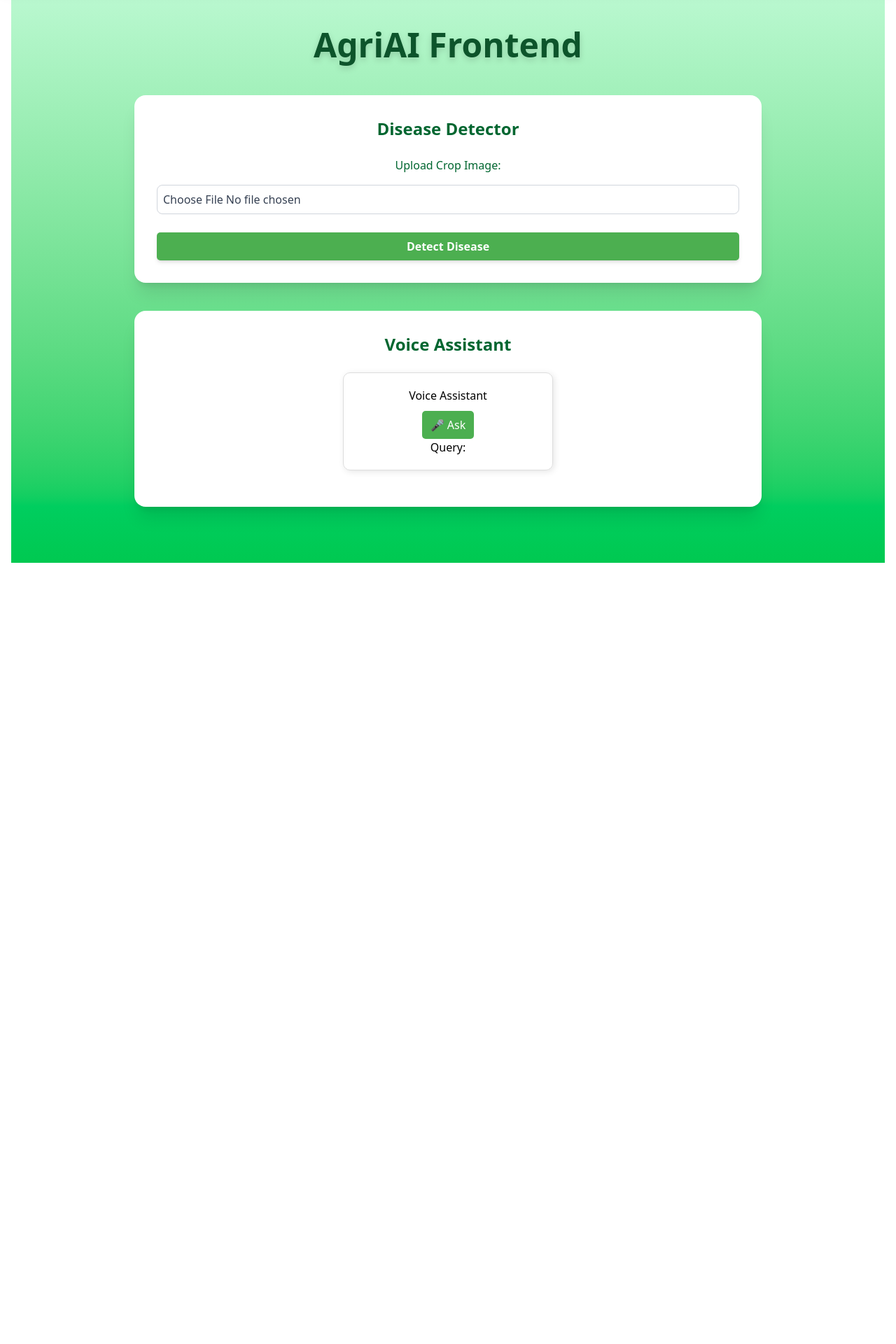
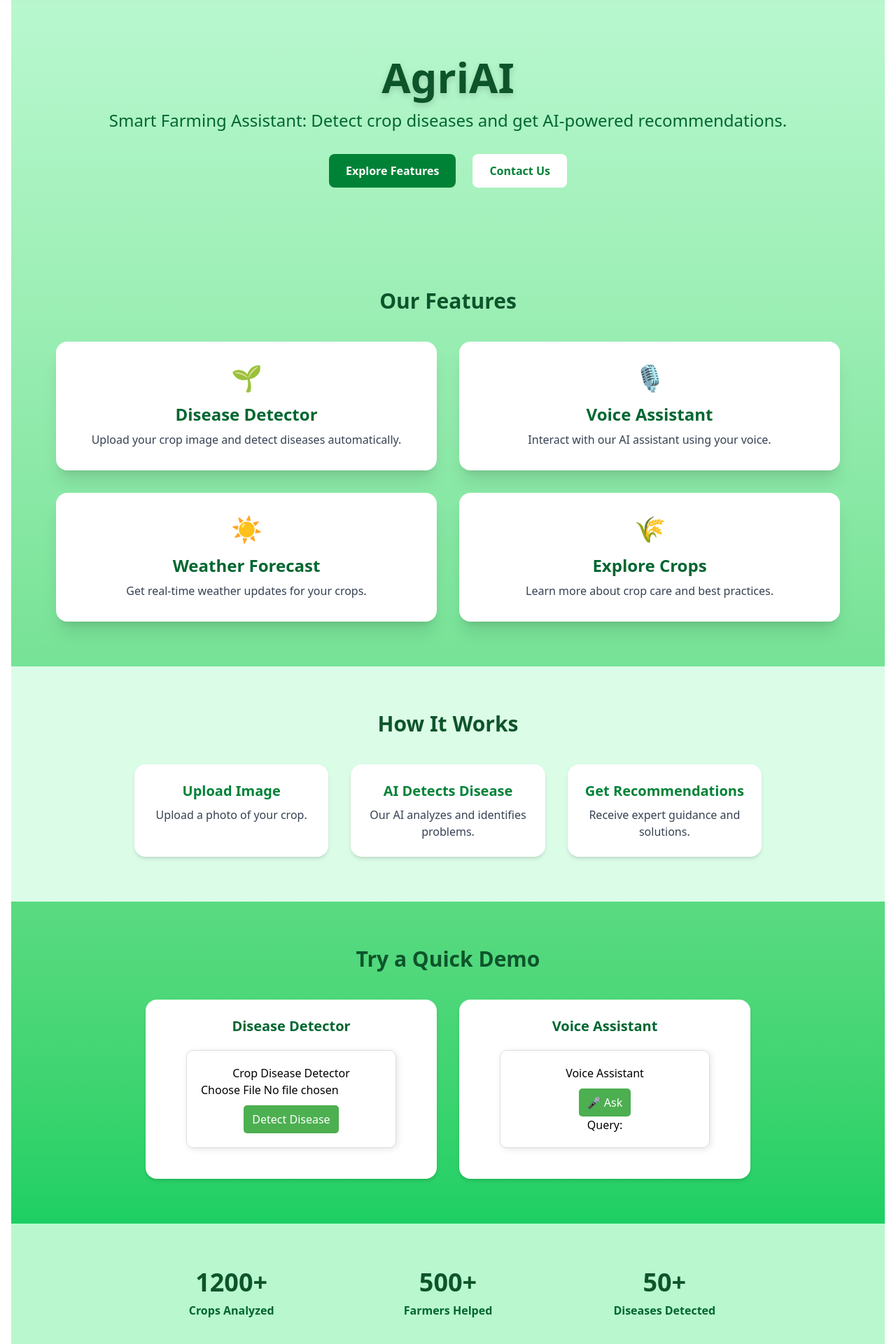
Before and after one commit to Binay0018/AgriAIFrontend, a React (Vite) app: page / in a window 1280 px wide. Shown: the part 80-2000 px from the top of the page at 70% size. Before the commit the page ends 900 px from the top, so only its background shows below. Built offline with nearby package versions, Linux system fonts and the light colour scheme.

Commit message:
Your descriptive message

```diff
--- a/src/pages/Home.jsx
+++ b/src/pages/Home.jsx
@@ -1,40 +1,136 @@
+import { Link } from "react-router-dom";
+import DiseaseDetector from "../components/DiseaseDetector";
 import VoiceAssistant from "../components/VoiceAssistant";
 
-function DiseaseDetector() {
+function Home() {
+  const features = [
+    {
+      title: "Disease Detector",
+      description: "Upload your crop image and detect diseases automatically.",
+      route: "/features/disease-detector",
+      icon: "🌱",
+    },
+    {
+      title: "Voice Assistant",
+      description: "Interact with our AI assistant using your voice.",
+      route: "/features/voice-assistant",
+      icon: "🎙️",
+    },
+    {
+      title: "Weather Forecast",
+      description: "Get real-time weather updates for your crops.",
+      route: "/Weather",
+      icon: "☀️",
+    },
+    {
+      title: "Explore Crops",
+      description: "Learn more about crop care and best practices.",
+      route: "/explore",
+      icon: "🌾",
+    },
+  ];
+
+  const steps = [
+    { step: "Upload Image", desc: "Upload a photo of your crop." },
+    { step: "AI Detects Disease", desc: "Our AI analyzes and identifies problems." },
+    { step: "Get Recommendations", desc: "Receive expert guidance and solutions." },
+  ];
+
+  const stats = [
+    { label: "Crops Analyzed", value: "1200+" },
+    { label: "Farmers Helped", value: "500+" },
+    { label: "Diseases Detected", value: "50+" },
+  ];
+
   return (
-    <div className="flex flex-col gap-4">
-      <label className="text-green-800 font-medium">Upload Crop Image:</label>
-      <input
-        type="file"
-        className="block w-full text-gray-700 bg-white border border-gray-300 rounded-lg cursor-pointer focus:outline-none focus:ring-2 focus:ring-green-400 focus:border-green-500 p-2"
-      />
-      <button className="bg-green-700 text-white font-semibold px-6 py-2 rounded-lg shadow-md hover:bg-green-800 hover:shadow-lg transition-all duration-200 mt-2">
-        Detect Disease
-      </button>
-    </div>
-  );
-}
+    <div className="min-h-screen bg-gradient-to-b from-green-200 to-green-500 font-sans">
+      {/* Hero Section */}
+      <section className="text-center py-20 px-4">
+        <h1 className="text-5xl md:text-6xl font-bold text-green-900 drop-shadow-lg mb-4">
+          AgriAI
+        </h1>
+        <p className="text-xl md:text-2xl text-green-800 mb-8">
+          Smart Farming Assistant: Detect crop diseases and get AI-powered recommendations.
+        </p>
+        <div className="flex justify-center gap-6">
+          <Link
+            to="/features"
+            className="bg-green-700 text-white px-6 py-3 rounded-lg font-semibold hover:bg-green-800 transition"
+          >
+            Explore Features
+          </Link>
+          <Link
+            to="/contact"
+            className="bg-white text-green-700 px-6 py-3 rounded-lg font-semibold hover:bg-green-100 transition"
+          >
+            Contact Us
+          </Link>
+        </div>
+      </section>
 
-function Home() {
-  return (
-    <div className="min-h-screen flex flex-col items-center bg-gradient-to-b from-green-200 to-green-500 font-sans p-10">
+      {/* Features Overview */}
+      <section className="max-w-6xl mx-auto py-16 px-4">
+        <h2 className="text-3xl font-bold text-green-900 mb-10 text-center">Our Features</h2>
+        <div className="grid grid-cols-1 md:grid-cols-2 gap-8">
+          {features.map((feature) => (
+            <Link key={feature.title} to={feature.route}>
+              <div className="bg-white rounded-2xl p-8 shadow-xl hover:shadow-2xl transition-all duration-300 cursor-pointer">
+                <div className="text-4xl mb-4">{feature.icon}</div>
+                <h3 className="text-2xl font-semibold mb-2 text-green-800">{feature.title}</h3>
+                <p className="text-gray-700">{feature.description}</p>
+              </div>
+            </Link>
+          ))}
+        </div>
+      </section>
 
-      <h1 className="text-5xl font-bold text-green-900 mb-12 drop-shadow-lg">
-        AgriAI Frontend
-      </h1>
+      {/* How It Works */}
+      <section className="bg-green-100 py-16 px-4">
+        <h2 className="text-3xl font-bold text-green-900 mb-10 text-center">How It Works</h2>
+        <div className="max-w-4xl mx-auto grid grid-cols-1 md:grid-cols-3 gap-8">
+          {steps.map((item, index) => (
+            <div
+              key={index}
+              className="bg-white rounded-2xl p-6 shadow-md text-center hover:shadow-lg transition"
+            >
+              <h3 className="text-xl font-semibold mb-2 text-green-700">{item.step}</h3>
+              <p className="text-gray-700">{item.desc}</p>
+            </div>
+          ))}
+        </div>
+      </section>
 
-      {/* Disease Detector Section */}
-      <div className="w-full max-w-4xl mb-10 bg-white rounded-2xl p-8 shadow-xl hover:shadow-2xl transition-all duration-300">
-        <h2 className="text-2xl font-semibold text-green-800 mb-6">Disease Detector</h2>
-        <DiseaseDetector />
-      </div>
+      {/* Quick Demo / Preview */}
+      <section className="py-16 px-4 max-w-4xl mx-auto">
+        <h2 className="text-3xl font-bold text-green-900 mb-10 text-center">Try a Quick Demo</h2>
+        <div className="grid grid-cols-1 md:grid-cols-2 gap-8">
+          <div className="bg-white p-6 rounded-2xl shadow-md hover:shadow-lg transition">
+            <h3 className="text-xl font-semibold mb-4 text-green-800">Disease Detector</h3>
+            <DiseaseDetector />
+          </div>
+          <div className="bg-white p-6 rounded-2xl shadow-md hover:shadow-lg transition">
+            <h3 className="text-xl font-semibold mb-4 text-green-800">Voice Assistant</h3>
+            <VoiceAssistant />
+          </div>
+        </div>
+      </section>
 
-      {/* Voice Assistant Section */}
-      <div className="w-full max-w-4xl mb-10 bg-white rounded-2xl p-8 shadow-xl hover:shadow-2xl transition-all duration-300">
-        <h2 className="text-2xl font-semibold text-green-800 mb-6">Voice Assistant</h2>
-        <VoiceAssistant />
-      </div>
+      {/* Stats Section */}
+      <section className="bg-green-200 py-16 px-4">
+        <div className="max-w-4xl mx-auto grid grid-cols-1 md:grid-cols-3 gap-8 text-center">
+          {stats.map((stat, index) => (
+            <div key={index}>
+              <p className="text-4xl font-bold text-green-900 mb-2">{stat.value}</p>
+              <p className="text-green-800 font-semibold">{stat.label}</p>
+            </div>
+          ))}
+        </div>
+      </section>
 
+      {/* Footer */}
+      <footer className="bg-green-800 text-white py-6 text-center">
+        <p>&copy; {new Date().getFullYear()} AgriAI. All rights reserved.</p>
+      </footer>
     </div>
   );
 }
```
